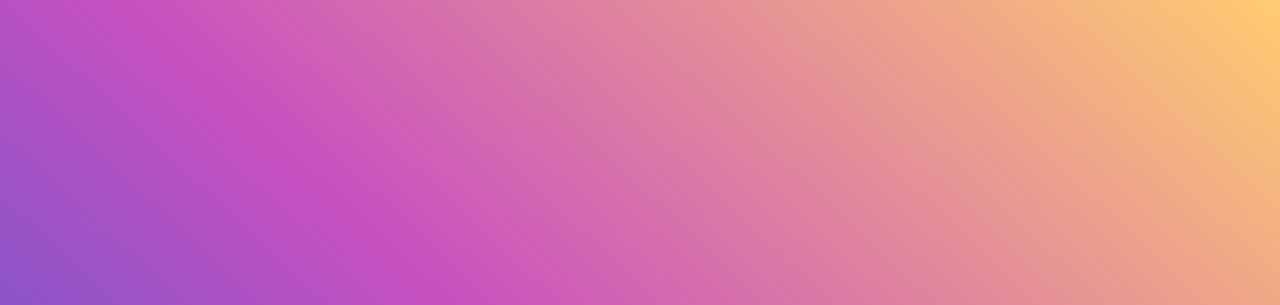
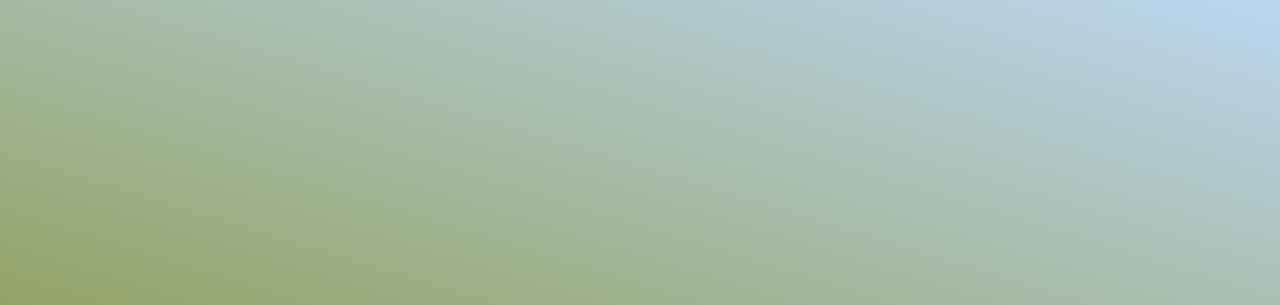
Before and after one commit to sardorbekcode/random_color_gradient, a plain HTML site: page index.html in a window 1280 px wide. Shown: the top 305 px of the page. Drawn offline with Linux system fonts and the light colour scheme.

Commit message:
javascript qaytadan yozib chiqildi

```diff
--- a/script.js
+++ b/script.js
@@ -1,25 +1,8 @@
-const boy = document.querySelector('body');
+const body = document.querySelector('body');
 const container = document.querySelector('.container');
 const colorText = document.querySelector('.color-text');
 
-const values = [
-    '0',
-    '1',
-    '2',
-    '3',
-    '4',
-    '5',
-    '6',
-    '7',
-    '8',
-    '9',
-    'a',
-    'b',
-    'c',
-    'd',
-    'e',
-    'f'
-]
+const values = ['0', '1', '2', '3', '4', '5', '6', '7', '8', '9', 'a', 'b', 'c', 'd', 'e', 'f']
 
 // Function to generate random hex color
 
@@ -27,10 +10,32 @@ function getGradient() {
     let color = '#';
     for (let i = 0; i < 6; i++) {
         const randomNumber = Math.trunc(Math.random() * values.length);
-        console.log(randomNumber);
-
+        color += values[randomNumber]
     }
+    return color
 
 }
 
-getGradient();
+
+
+
+// set color to body
+
+function setGradient() {
+    const color1 = getGradient()
+    const color2 = getGradient()
+    const randomDeg = Math.trunc(Math.random() * 360)
+    const bgColor = `linear-gradient(
+        ${randomDeg}deg,
+        ${color1},
+        ${color2}
+    )`
+
+    body.style.background = bgColor
+    colorText.textContent = bgColor
+
+}
+
+setGradient()
+
+container.addEventListener("click", setGradient)
--- a/style.css
+++ b/style.css
@@ -30,6 +30,7 @@ body {
     font-weight: 500;
     transition: all 0.5;
     margin-bottom: 25px;
+    user-select: none;
 }
 
 .container:hover {
```
Also changed, not shown: package.json (deleted, +0 -11 lines).
